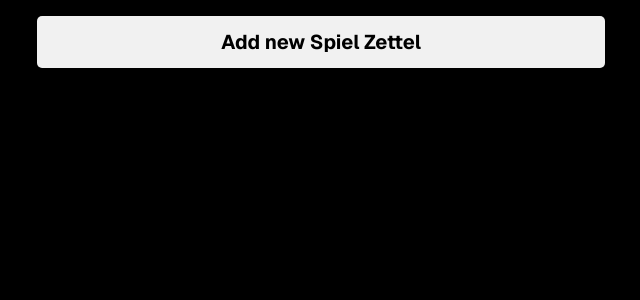
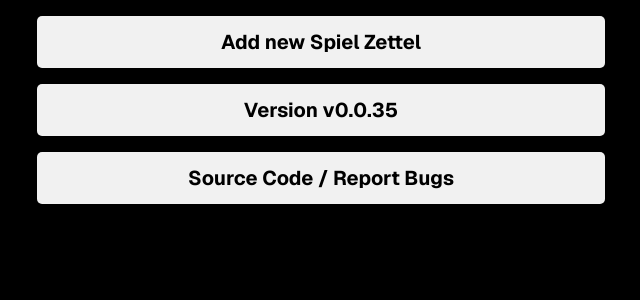
Before and after one commit to AnonymerNiklasistanonym/SpielZettel, a Next.js app in the folder spiel-zettel/: page / in a window 1280 px wide. Shown: the top 300 px of the page, without its empty margins (319-959 px from the left). Built offline with nearby package versions, Linux system fonts and the light colour scheme.

Commit message:
Add a version and source code button

```diff
--- a/spiel-zettel/src/app/components/MainMenu.tsx
+++ b/spiel-zettel/src/app/components/MainMenu.tsx
@@ -4,7 +4,7 @@ import type { Dispatch, SetStateAction } from "react";
 import { useCallback, useEffect, useMemo, useRef, useState } from "react";
 
 import { createSpielZettelFile } from "../helper/createFile";
-import { name, version } from "../helper/info";
+import { name, urlGitRepo, urlVersionPrefix, version } from "../helper/info";
 import type { SpielZettelFileData } from "../helper/readFile";
 import { getVersionString } from "../helper/readFile";
 import { shareOrDownloadFile } from "../helper/shareFile";
@@ -56,9 +56,31 @@ export default function MainMenu({
     [handleButtonClick],
   );
 
-  const [buttons, setButtons] = useState<MainMenuButtonProps[]>(
-    defaultMainMenuButtons,
+  const defaultAdditionalMainMenuButtons: MainMenuButtonProps[] = useMemo(
+    () => [
+      {
+        title: `Version ${version}`,
+        onClick: () =>
+          window.open(
+            urlVersionPrefix + version,
+            "_blank",
+            "noopener,noreferrer",
+          ),
+        tabIndex: 0,
+      },
+      {
+        title: "Source Code / Report Bugs",
+        onClick: () => window.open(urlGitRepo, "_blank", "noopener,noreferrer"),
+        tabIndex: 0,
+      },
+    ],
+    [],
   );
+
+  const [buttons, setButtons] = useState<MainMenuButtonProps[]>([
+    ...defaultMainMenuButtons,
+    ...defaultAdditionalMainMenuButtons,
+  ]);
 
   const handleFileChange = useCallback(
     (event: React.ChangeEvent<HTMLInputElement>) => {
@@ -113,8 +135,10 @@ export default function MainMenu({
         Error("Unable to fetch SpielZettelDataList", { cause: err }),
       );
     }
+    newButtons.push(...defaultAdditionalMainMenuButtons);
     setButtons(newButtons);
   }, [
+    defaultAdditionalMainMenuButtons,
     defaultMainMenuButtons,
     deleteSpielZettel,
     getSpielZettelDataList,
--- a/spiel-zettel/src/app/helper/info.tsx
+++ b/spiel-zettel/src/app/helper/info.tsx
@@ -1,2 +1,6 @@
 export const name = "SpielZettel";
-export const version = "v0.0.34";
+export const version = "v0.0.35";
+
+export const urlGitRepo =
+  "https://github.com/AnonymerNiklasistanonym/SpielZettel";
+export const urlVersionPrefix = `${urlGitRepo}/releases/tag/`;
```
